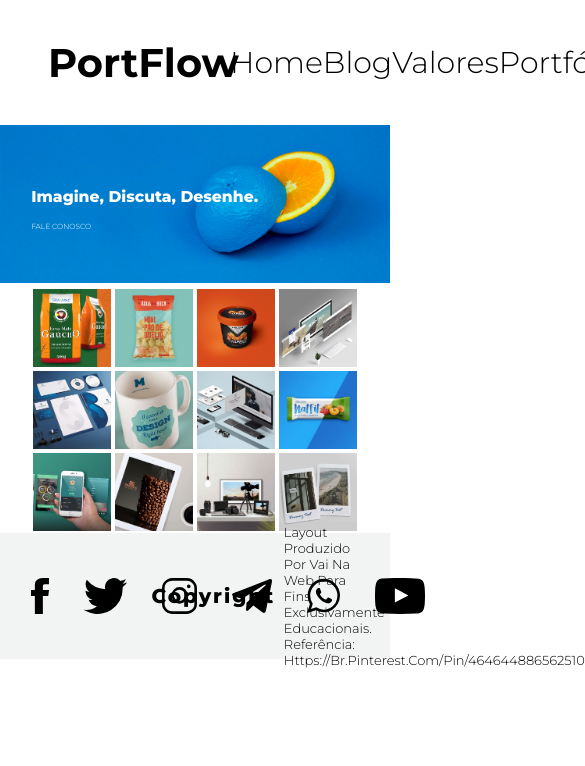
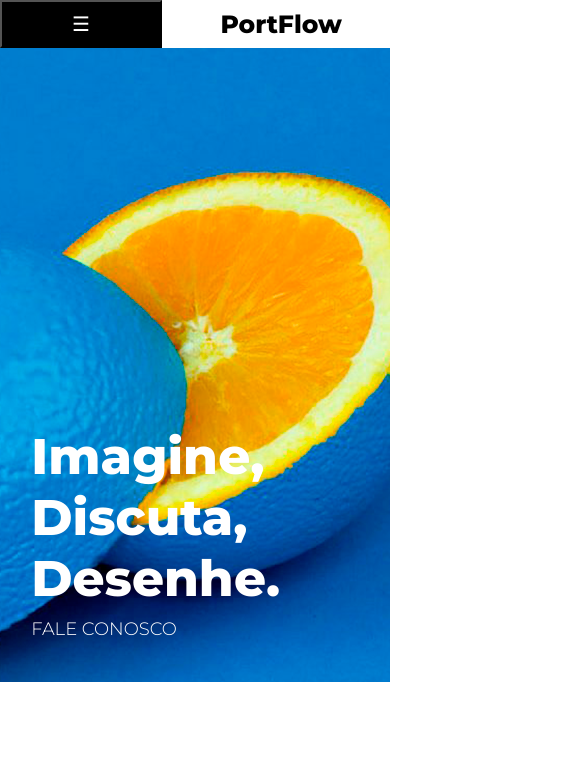
Before and after one commit to Eduardohcg10/PortFlow, a plain HTML site: page index.html in a window 390 px wide. Shown: the top 766 px of the page, 585 px wide, since content can reach past the window. Drawn offline with Linux system fonts and the light colour scheme.

Commit message:
Inclusao @Media

```diff
--- a/index.html
+++ b/index.html
@@ -12,8 +12,9 @@
 <body>
     <header>
         <section class="firstSection">
-            <h1>PortFlow</h1>
+            <h2>PortFlow</h2>
             <nav class="menu">
+                <button class="menuMobile">☰</button>
                 <ul>
                     <li>Home</li>
                     <li>Blog</li>
@@ -25,7 +26,7 @@
         </section>
         <section class="secondSection">
             <h2>Imagine, Discuta, Desenhe.</h2>
-            <a href="">FALE CONOSCO</a>
+            <button value="submit">FALE CONOSCO</button>
             <figure>
                 <img src="./assets/laranja azul recorte.png" alt="laranjaAzul">
             </figure>
@@ -82,9 +83,17 @@
                 <img src="./assets/icon zap.svg" alt="Whatsapp" />
                 <img src="./assets/YOUTUBE_icon-icons.com_65487.svg" alt="Youtube" />
             </div>
-            <h4>Copyright</h4>
-            <p>Layout Produzido Por Vai Na Web Para Fins Exclusivamente Educacionais. Referência:
-                Https://Br.Pinterest.Com/Pin/464644886562510864/</p>
+            <div class="footerBox">
+                <div class="footerTexto">
+                    <h4>Copyright</h4>
+                    <p>Layout Produzido Por Vai Na Web Para Fins Exclusivamente Educacionais. Referência:
+                        Https://Br.Pinterest.Com/Pin/464644886562510864/</p>
+                </div>
+                <div class="btnBox">
+                    <button class="btnTop">Topo</button>
+                </div>
+            </div>
+
         </section>
     </footer>
 </body>
--- a/styles.css
+++ b/styles.css
@@ -12,50 +12,65 @@ header {
     display: flex;
     flex-direction: column;
     width: 100%;
-    max-width: 1920px;
 }
 
 .firstSection {
+    position: fixed;
+    align-items: center;
+    z-index: 1;
+    width: 100%;
+    padding: 2rem;
     display: flex;
+    background-color: white;
     justify-content: space-between;
-    padding: 20px;
-    height: 20vh;
-    max-height: 125px;
-    align-items: center;
 }
 
-.firstSection h1 {
-    position: relative;
-    font-weight: 700;
-    font-size: 40px;
-    left: 08%;
+.firstSection h2 {
+    display: flex;
+    width: 50%;
+    align-items: center;
+    font-weight: 800;
+    margin-left: 8.5vw;
+    font-size: 38px;
+}
+
+.menuMobile {
+    color: white;
+    background-color: black;
+    font-size: 20px;
+    padding: 10px 70px;
+    display: none;
+}
+
+.firstSection nav {
+
+    margin-right: 6.5vw;
+
 }
 
 .firstSection ul {
     display: flex;
-    width: 100%;
-    justify-content: space-around;
-    font-size: 30px;
+    align-items: center;
+    gap: 20px;
     font-weight: 100;
 }
-.firstSection li:hover{
-    cursor:pointer;
-    transform: scale(1.1);
+
+.firstSection li {
+
+    width: 60%;
+    font-size: 20px;
+    font-weight: 100;
+}
+
+.firstSection li:hover {
+    cursor: pointer;
     font-weight: 800;
-}
-/* ul li:hover {
-    cursor: pointer;
-    transform: scale(1.1);
-} */
-
-.menu {
-    width: 40%;
-    display: flex;
 }
 
 .secondSection {
     width: 100%;
     position: relative;
+    top: 10vh;
 }
 
 .secondSection img {
@@ -70,10 +85,9 @@ header {
     font-size: 4vw;
     font-weight: 800;
     color: white;
+}
 
-}
-/* ABAIXO DAQUI NOVO*/
-.secondSection a{
+.secondSection button {
     position: absolute;
     top: 60%;
     left: 08%;
@@ -81,16 +95,8 @@ header {
     font-size: 1.9vw;
     text-decoration: none;
     color: white;
-
-}
-
-/* ACIMA DAQUI NOVO*/
-main {
-    display: flex;
-    flex-direction: column;
-    width: 100%;
-    max-width: 1920px;
-    justify-content: center;
+    background-color: transparent;
+    border: none;
 }
 
 .containerImages {
@@ -98,68 +104,188 @@ main {
     flex-wrap: wrap;
     width: 100%;
     justify-content: center;
+    margin-top: 15vh;
 }
 
 .containerImages figure {
-    position: relative;
     display: flex;
     width: 20%;
     margin: 0.5% 0.5%;
-    overflow: hidden;
+
 }
 
 .containerImages img {
     width: 100%;
 }
+
 .containerImages img:hover {
     cursor: pointer;
     transform: scale(1.1);
-    filter: drop-shadow(5px 5px 5px rgba(0,0,0,.5));
+    filter: drop-shadow(5px 5px 5px rgba(0, 0, 0, .5));
     transition: all .7s;
 }
-/* até aqui ta certo */
-.footer {
-    width: 40%;
-    display: flex;
 
+footer {
+    max-width: 1920px;
 }
 
 footer section {
     display: flex;
-    align-items: center;
     padding: 50px;
-    height: 20vh;
+    max-width: 1920px;
     max-height: 126px;
-    align-items: center;
     background-color: #F2F4F4;
 }
 
 .redesSociais {
     display: flex;
-    position: absolute;
-    gap: 35px;
-    left: 08%;
+    gap: 20px;
+    margin-left: 06%;
+    width: 350px;
 }
-.redesSociais img:hover{
+
+.redesSociais img:hover {
     cursor: pointer;
     transform: scale(1.1);
-    filter: drop-shadow(5px 5px 5px rgba(0,0,0,.5));
+    filter: drop-shadow(5px 5px 5px rgba(0, 0, 0, .5));
 }
 
-section h4 {
+.footerTexto {
     display: flex;
-    position: relative;
-    gap: 50px;
+    align-items: center;
+    width: 100%;
+    gap: 20px;
+    margin-left: 30px;
+}
+
+.footerBox {
+    width: 35%;
+
+}
+
+.footerTexto h4 {
     font-weight: 800;
     letter-spacing: 2px;
-    left: 35%;
     font-size: 20px;
 }
 
-section p {
-    position: relative;
+.footerTexto p {
     font-weight: 300;
     font-size: 13px;
-    left: 38%;
-    width: 30%;
 }
+
+.btnTop {
+    color: #707070;
+    background-color: #333333;
+    padding: 5px 20px;
+    display: none;
+    font-size: 12px;
+}
+
+@media (max-width:920px) {
+    .firstSection {
+        padding: 0;
+    }
+
+    .firstSection h2 {
+        font-size: 25px;
+        order: 2;
+    }
+
+    .menuMobile {
+        display: initial;
+    }
+
+    .firstSection ul {
+        display: none;
+    }
+
+    .secondSection {
+        top: 05vh;
+    }
+
+    .redesSociais {
+        margin-left: 0;
+        padding: 10px 0;
+        background-color: #7FDBD4;
+        justify-content: center;
+    }
+
+    footer section {
+        flex-direction: column;
+        align-items: center;
+        background-color: white;
+    }
+
+    .footerTexto {
+        flex-direction: column;
+        gap: 0;
+        margin-left: 0;
+        align-items: initial;
+
+
+    }
+
+    .footerTexto p {
+        word-break: break-all;
+
+    }
+
+    .footerBox {
+        display: flex;
+        width: 350px;
+    }
+
+    .btnBox {
+        align-self: center;
+    }
+
+    .btnTop {
+        display: initial;
+        opacity: 0.9;
+        border: none;
+
+    }
+}
+
+@media (max-width:700px) {
+    .firstSection {
+        padding: 0;
+    }
+
+    .secondSection figure {
+        display: none;
+    }
+
+    .secondSection {
+        background-image: url('./assets/laranja\ azul\ recorte.png');
+        width: 100%;
+        height: 640px;
+        background-position-x: 80%;
+    }
+
+    .secondSection h2 {
+        position: none;
+        font-size: 50px;
+        top: 60%;
+        width: 80%;
+    }
+
+    .secondSection button {
+        position: none;
+        font-size: 18px;
+        top: 90%
+    }
+
+    .containerImages {
+        flex-wrap: none;
+        flex-direction: column;
+
+    }
+
+    .containerImages img {
+        width: 500%;
+        padding: 10px;
+
+    }
+}
```
